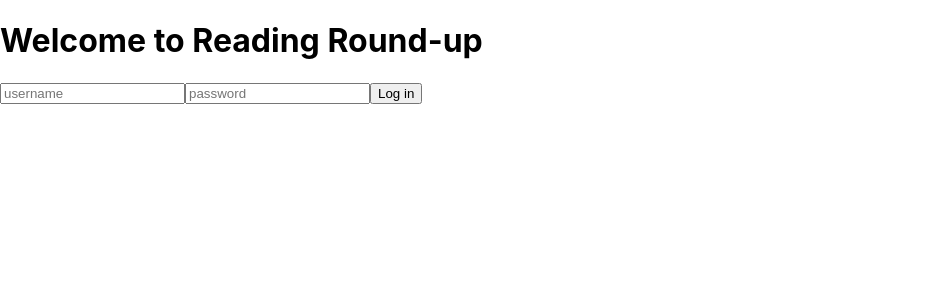
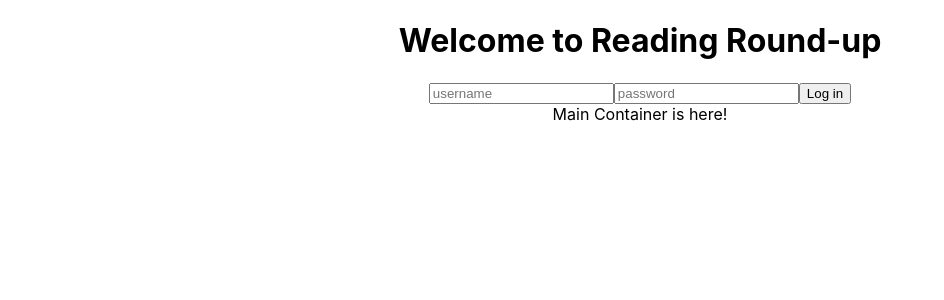
Before and after one commit to AlisonW417/reading-round-up, a React (Create React App) app in the folder reading-round-up-frontend/: page / in a window 1280 px wide. Shown: the top 300 px of the page, without its empty margins (0-944 px from the left). Built offline with nearby package versions, Linux system fonts and the light colour scheme; no server answers.

Commit message:
added main container component

```diff
--- a/reading-round-up-frontend/src/App.js
+++ b/reading-round-up-frontend/src/App.js
@@ -1,6 +1,7 @@
 import React from 'react';
 import './App.css';
 import Nav from './components/Nav'
+import MainContainer from './components/MainContainer'
 import { connect } from 'react-redux'
 import { getCurrentUser } from './actions/currentUser.js'
 
@@ -13,7 +14,10 @@
 
   render() {
     return (
+      <div className="App">
         <Nav />
+        <MainContainer />
+      </div>
     );
   }
 }
--- /dev/null
+++ b/reading-round-up-frontend/src/components/MainContainer.js
@@ -0,0 +1,11 @@
+import React from 'react';
+
+const MainContainer = () => {
+    return (
+        <div>
+            Main Container is here!
+        </div>
+    )
+}
+
+export default MainContainer;
```
